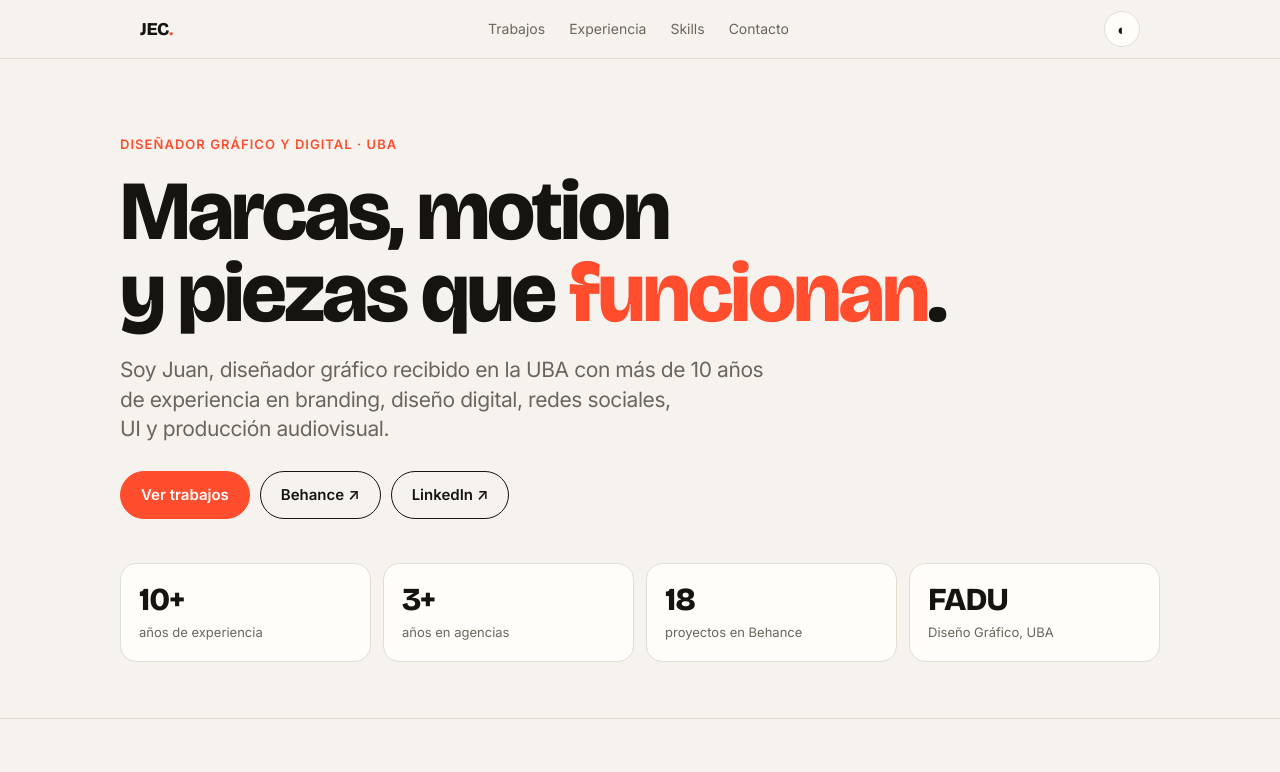
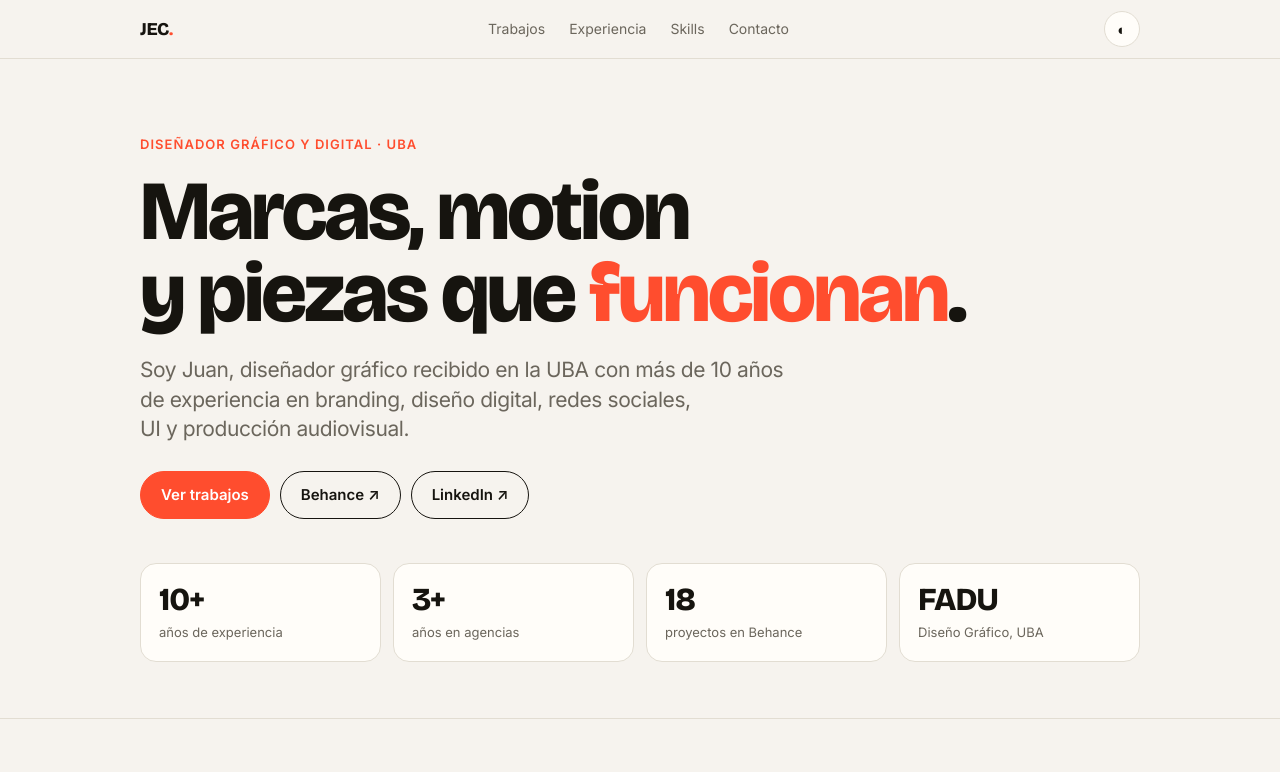
Before and after one commit to Dolvan/Cv.github.io, a plain HTML site: page index.html in a window 1280 px wide. Shown: the top 772 px of the page. Drawn offline with nearby package versions, Linux system fonts and the light colour scheme.

Commit message:
Add files via upload

```diff
--- a/index.html
+++ b/index.html
@@ -26,7 +26,7 @@ nav{display:flex;gap:4px;overflow-x:auto}
 nav a{font-size:14px;text-decoration:none;color:var(--mute);padding:6px 10px;border-radius:99px;white-space:nowrap}
 nav a:hover{color:var(--ink);background:var(--surf)}
 #theme{border:1px solid var(--line);background:var(--surf);color:var(--ink);border-radius:99px;width:36px;height:36px;cursor:pointer;flex:none;font-size:15px}
-.hero{padding:72px 0 56px}
+.hero{padding:72px 20px 56px}
 .tag{display:inline-block;font-size:13px;font-weight:600;color:var(--acc);letter-spacing:.08em;text-transform:uppercase}
 h1{font:800 clamp(40px,8vw,84px)/.98 var(--hd);letter-spacing:-.035em;margin:14px 0 20px}
 h1 em{font-style:normal;color:var(--acc)}
```
